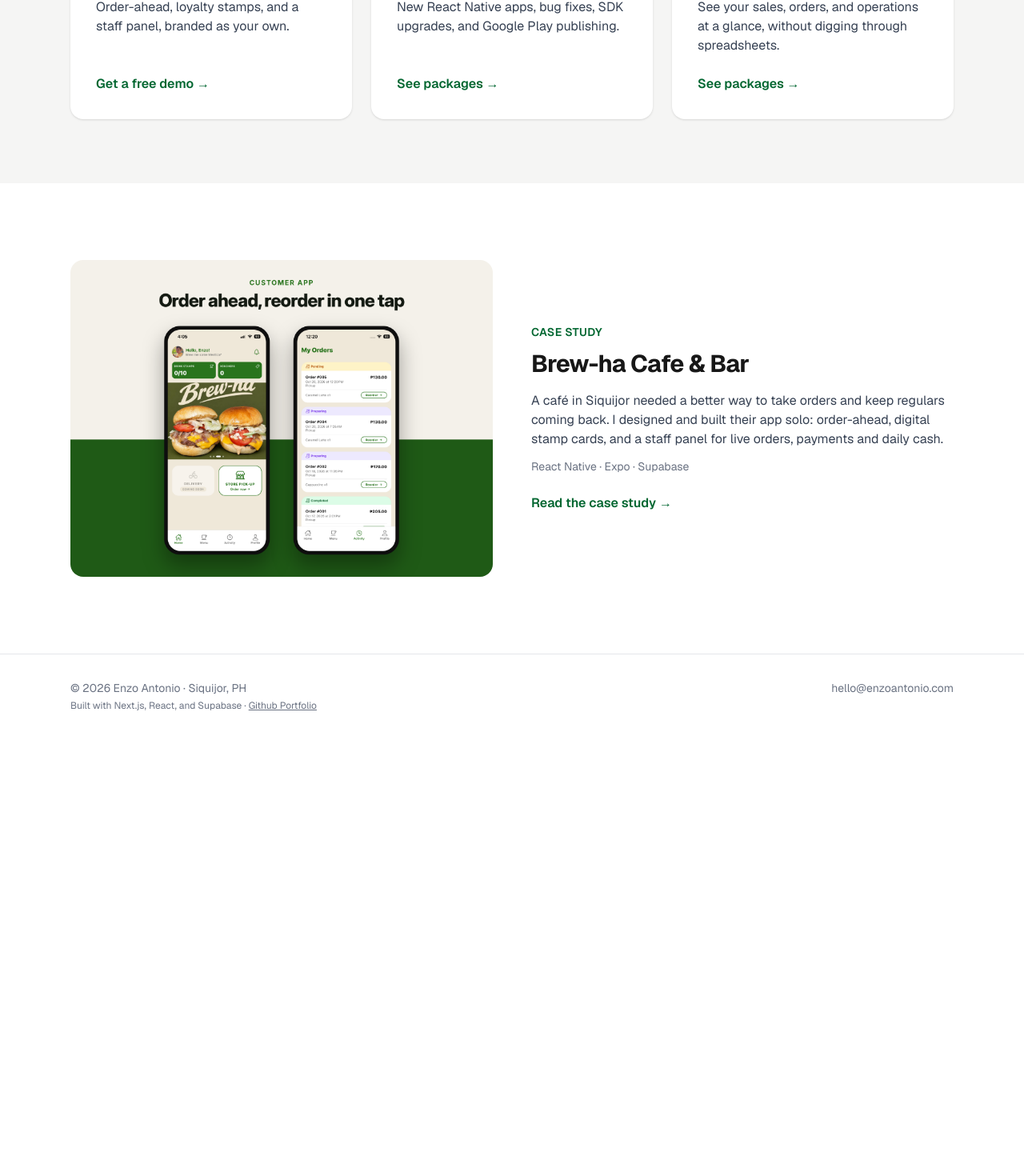
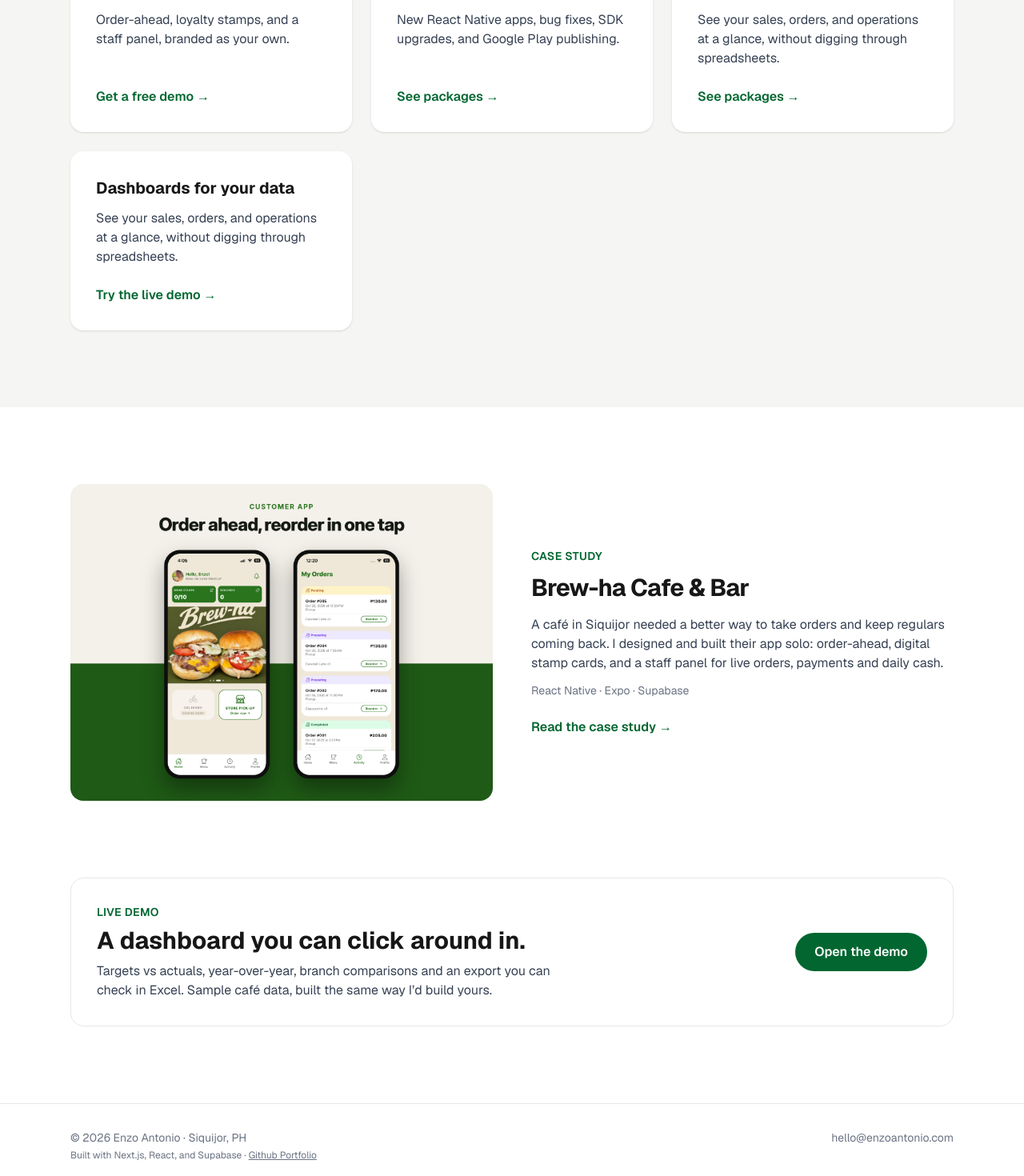
Before and after one commit to enzodaveantonio/portfolio, a Next.js app: page / in a window 1280 px wide. Shown: the part 992-2462 px from the top of the page at 80% size. Before the commit the page ends 1914 px from the top, so only its background shows below. Built offline with nearby package versions, Linux system fonts and the light colour scheme.

Commit message:
Homepage: live demo section, mobile sizing
- Dashboards card links to /dashboard-demo
- New live demo section after the Brew-ha case study
- Mobile-first heading, section and card sizes

```diff
--- a/app/(site)/page.tsx
+++ b/app/(site)/page.tsx
@@ -20,6 +20,12 @@ const services = [
     href: "/services",
     cta: "See packages",
   },
+  {
+    title: "Dashboards for your data",
+    body: "See your sales, orders, and operations at a glance, without digging through spreadsheets.",
+    href: "/dashboard-demo",
+    cta: "Try the live demo",
+  },
 ];
 
 export default function HomePage() {
@@ -31,7 +37,7 @@ export default function HomePage() {
           <p className="text-sm font-semibold uppercase tracking-wide text-green-800">
             React Native developer · Siquijor, PH
           </p>
-          <h1 className="mt-5 text-5xl font-extrabold leading-[1.05] tracking-tight md:text-6xl">
+          <h1 className="mt-5 text-4xl md:text-6xl font-extrabold leading-[1.05] tracking-tight md:text-6xl">
             I build apps that bring your customers back.
           </h1>
           <p className="mt-6 max-w-lg text-lg text-gray-700">
@@ -58,12 +64,12 @@ export default function HomePage() {
       </section>
 
       {/* 2. Three columns: what I do */}
-      <section className="bg-stone-100 py-20">
+      <section className="bg-stone-100 py-12 md:py-24">
         <div className="mx-auto max-w-6xl px-6">
           <h2 className="text-center text-3xl font-bold tracking-tight">What I do</h2>
           <div className="mt-12 grid gap-6 md:grid-cols-3">
             {services.map((s) => (
-              <div key={s.title} className="flex flex-col rounded-2xl bg-white p-8 shadow-sm">
+              <div key={s.title} className="flex flex-col rounded-2xl bg-white p-6 md:p-8 shadow-sm">
                 <h3 className="text-xl font-bold">{s.title}</h3>
                 <p className="mt-3 flex-1 text-gray-700">{s.body}</p>
                 <Link href={s.href} className="mt-6 font-semibold text-green-800 hover:underline">
@@ -98,6 +104,24 @@ export default function HomePage() {
           </Link>
         </div>
       </section>
+
+      {/* 4. Live demo */}
+      <section className="mx-auto max-w-6xl px-6 pb-16 sm:pb-24">
+        <div className="flex flex-col gap-6 rounded-2xl border border-gray-200 p-6 sm:flex-row sm:items-center sm:justify-between sm:p-8">
+          <div>
+            <p className="text-sm font-semibold uppercase tracking-wide text-green-800">Live demo</p>
+            <h2 className="mt-2 text-2xl font-bold sm:text-3xl">A dashboard you can click around in.</h2>
+            <p className="mt-2 max-w-xl text-gray-700">
+              Targets vs actuals, year-over-year, branch comparisons and an export you can check in Excel.
+              Sample café data, built the same way I&rsquo;d build yours.
+            </p>
+          </div>
+          <Link href="/dashboard-demo"
+            className="shrink-0 rounded-full bg-green-800 px-6 py-3 text-center font-semibold text-white hover:bg-green-900">
+            Open the demo
+          </Link>
+        </div>
+      </section>
     </main>
   );
 }
```
